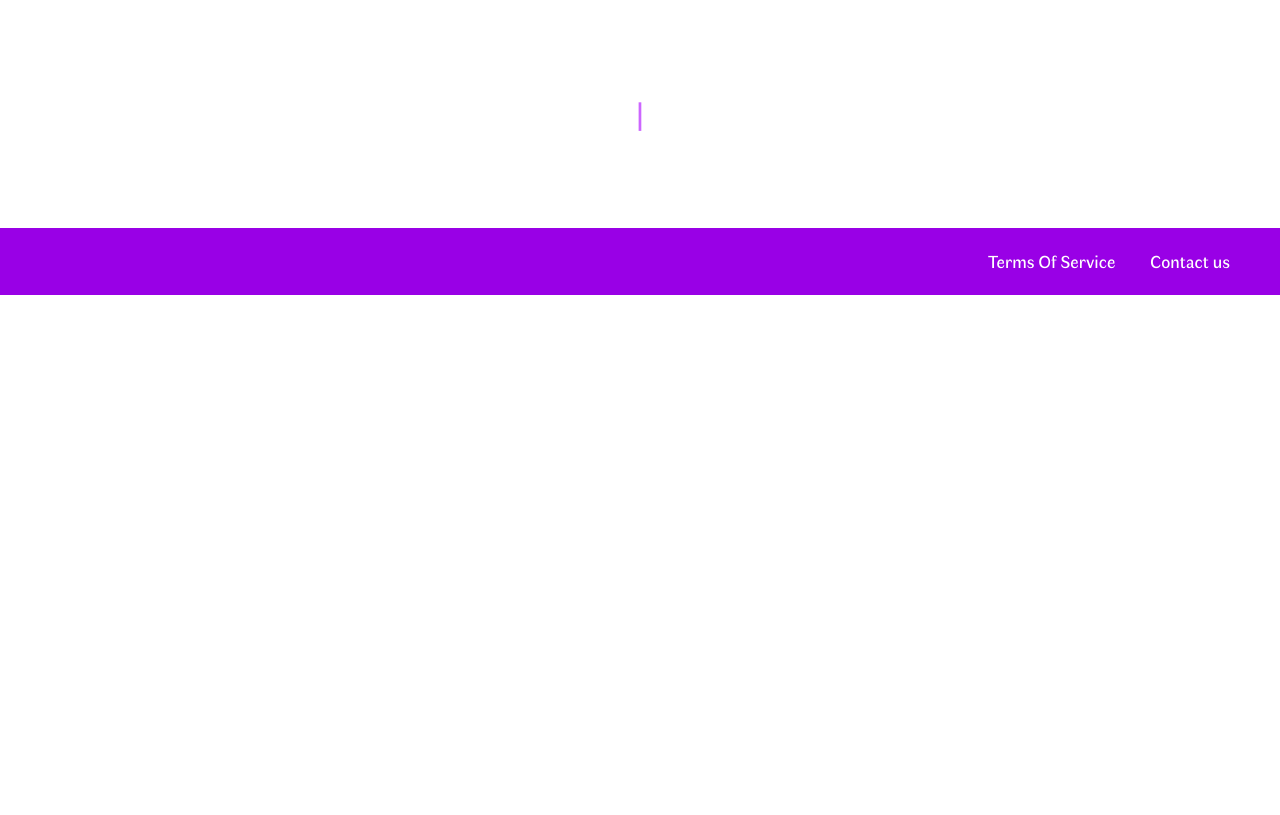
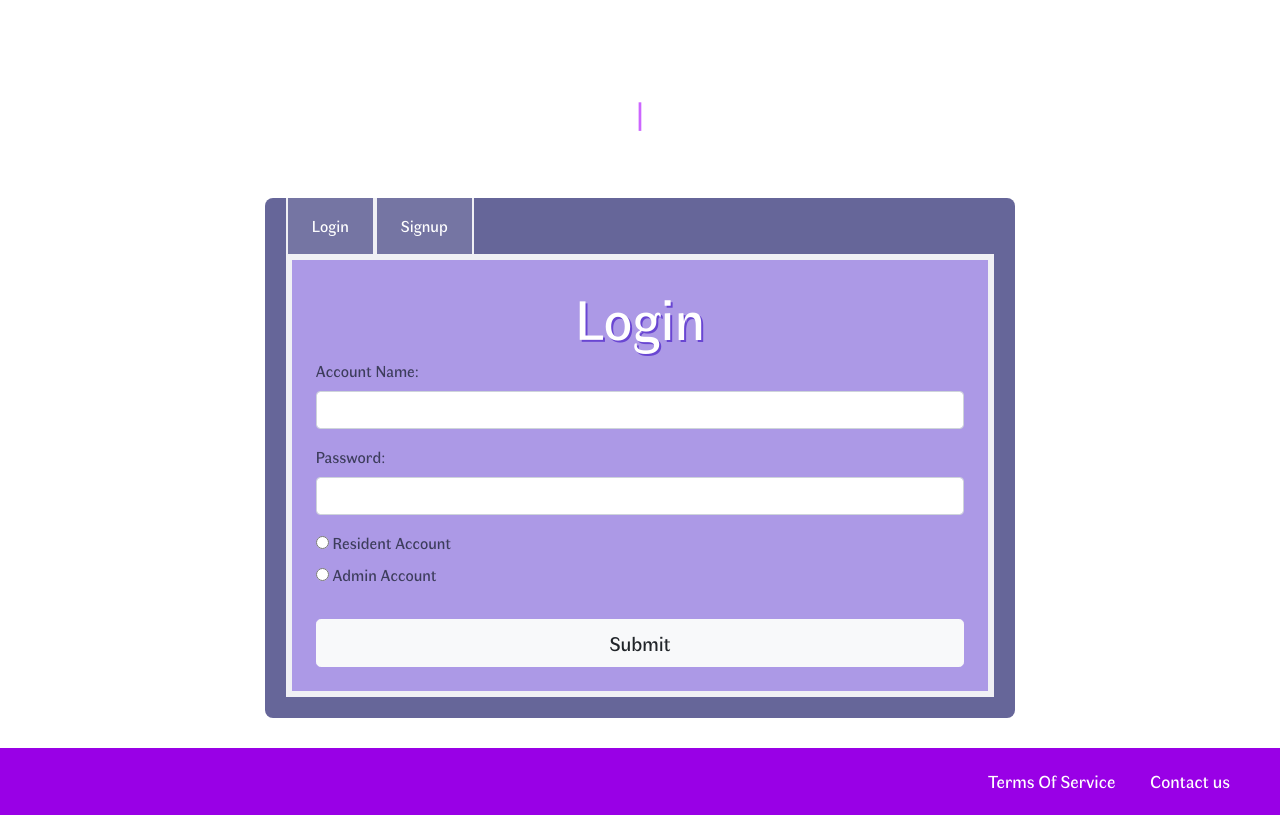
Before and after one commit to AmeyaDaddikar/Society-Management, a Flask app: page / in a window 1280 px wide. Shown: the part 369-1184 px from the top of the page. Before the commit the page ends 664 px from the top, so only its background shows below. Run offline with Flask 2, Linux system fonts and the light colour scheme; some libraries are stand-ins or nearby versions.

Commit message:
Added a signup / Login div

```diff
--- a/App/static/css/homepage_layout.css
+++ b/App/static/css/homepage_layout.css
@@ -33,3 +33,45 @@
 	font-size: 2em;
 	min-height: 3em;
 }
+
+.formDiv {
+	background-color:#666699;
+	border-radius:0.5em;
+	padding:0px 1.3em 1.3em 1.3em;
+	max-width:750px;
+}
+
+#loginButton, #signupButton {
+	background-color:#7575a3;
+	color:white;
+	padding: 1em 1.5em 1em 1.5em;
+	margin:0em 0px 0px 0px;
+	border:none;
+	border-left: 2px solid #f0f0f5;
+	border-right: 2px solid #f0f0f5;
+}
+
+#loginDiv, #signupDiv{
+	min-width:40%;
+	height:40%;
+	border-style:solid;
+	border-color:#f0f0f5;
+	border-width:6px;
+	padding:1.5em;
+	background-color:#ac99e6;
+	margin:auto;
+	display:none;
+
+}
+
+.formHeading {
+	color:white;
+	font-family:inherit;
+	text-shadow: 2px 2px #6946d2;
+	font-size: 350%;
+	text-align:center;
+}
+
+#loginDiv label {
+	color:#3d3d5c;
+}
--- a/App/static/js/indexPage.js
+++ b/App/static/js/indexPage.js
@@ -16,3 +16,21 @@ $("#center-paragraph").ready(() => {
 		}
 	}, 40);
 });
+
+$(".fordDIv").ready(()=>{
+	let loginDiv  = $("#loginDiv");
+	let signupDiv = $("#signupDiv");
+
+	loginDiv.css("display","block");
+
+	$("#loginButton").click(()=>{
+		loginDiv.css("display","block");
+		signupDiv.css("display","none");
+	});
+
+	$("#signupButton").click(()=>{
+		loginDiv.css("display","none");
+		signupDiv.css("display","block");
+	});
+
+});
--- a/App/templates/base.html
+++ b/App/templates/base.html
@@ -2,7 +2,10 @@
 <html lang="en">
 	<head>
 		<title>
-			{% block title %}{% endblock %}
+			{% if title %}
+				{{ title }} -
+			{% endif %}
+			Community Hub
 		</title>
 
 		<meta charset="utf-8">
--- a/App/templates/index.html
+++ b/App/templates/index.html
@@ -1,6 +1,5 @@
 {% extends "base.html" %}
 
-{% block title %}Community Hub{% endblock %}
 {% block headIncludes %}
 	<link rel="stylesheet" href="static/css/homepage_layout.css">
 	<script src="static/js/indexPage.js"></script>
@@ -39,4 +38,40 @@
 		</div>
 	</div>
 
+	<div class="container formDiv">
+		<button id="loginButton">Login</button><button id="signupButton">Signup</button>
+
+		<div class="row" id="loginDiv">
+			<h1 class="formHeading">Login</h1>
+
+			<form method="get">
+				<div class="form-group">
+					<label for="usr">Account Name:</label>
+					<input type="text" class="form-control" name="accName" id="accName" />
+				</div>
+
+				<div class="form-group">
+					<label for="pwd">Password:</label>
+					<input type="password" class="form-control" name="pwd" id="pwd" />
+				</div>
+
+				<div class="radio">
+					<input type="radio" name="accOpt" />
+					<label for="accOpt">Resident Account</label>
+				</div>
+				<div class="radio">
+					<input type="radio" name="accOpt" />
+					<label for="accOpt">Admin Account</label>
+				</div>
+				<br/>
+				<center>
+					<input type="submit" class="btn btn-light btn-block btn-lg" value="Submit"/>
+				</center>
+			</form>
+		</div>
+		<div class="row" id="signupDiv">
+			<h1 class="formHeading">SignUp</h1>
+		</div>
+	</div>
+
 {% endblock %}
```
